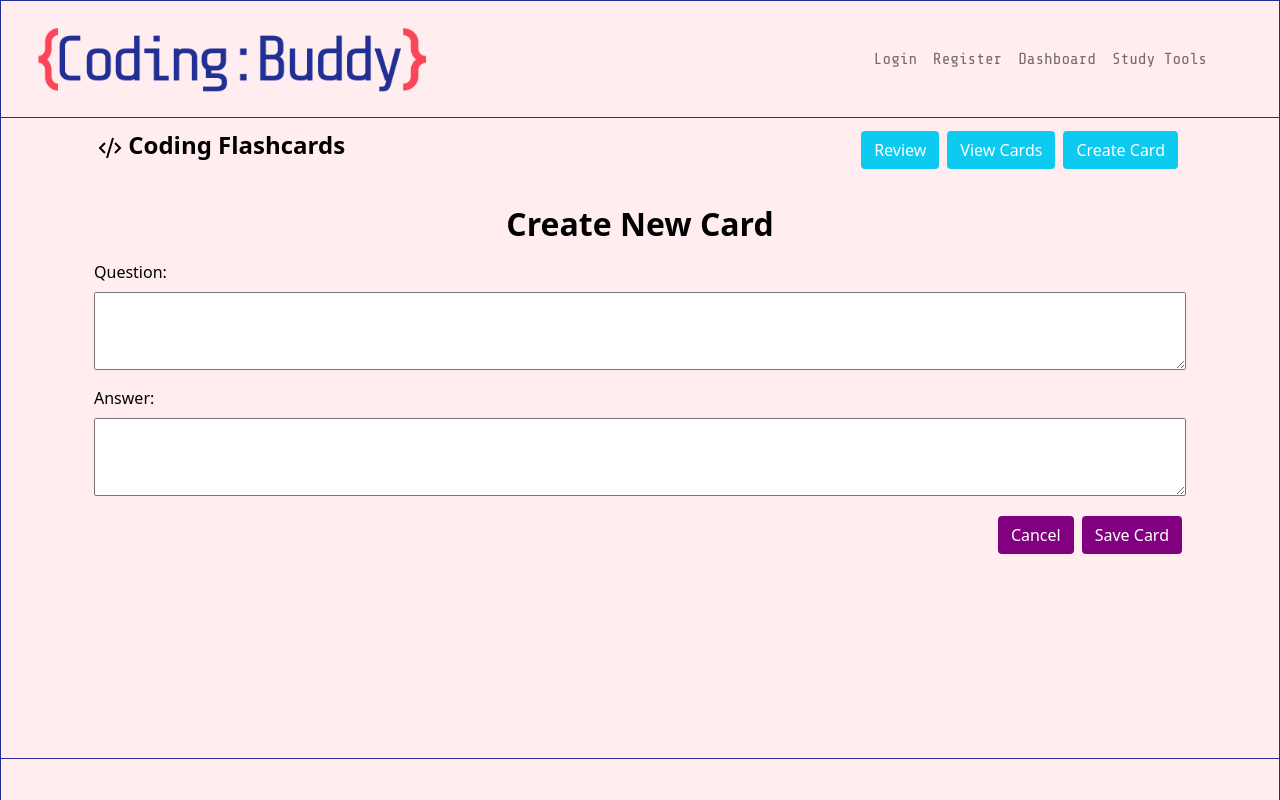
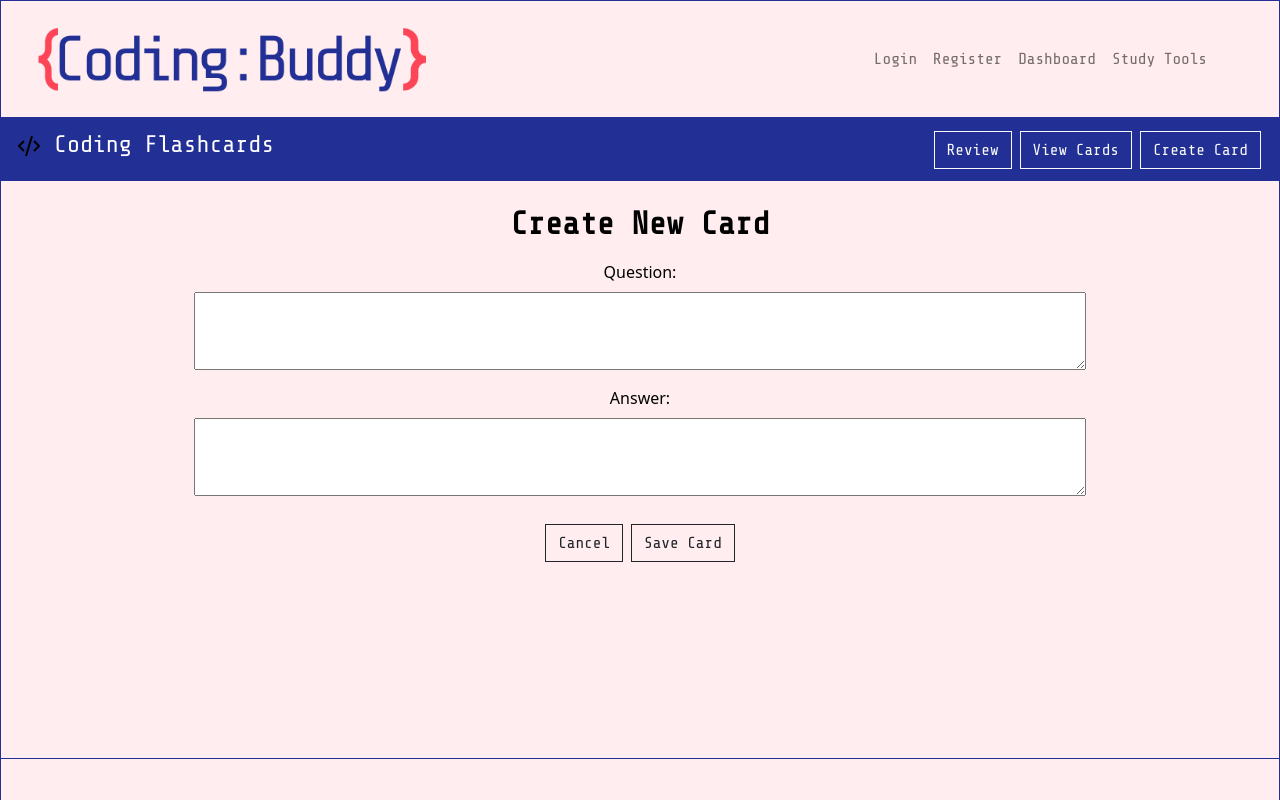
Before and after one commit to SJasonHumphrey/mern-capstone, a React (Create React App) app in the folder app/client/: page /cards in a window 1280 px wide. Shown: the top 800 px of the page. Built offline with nearby package versions, Linux system fonts and the light colour scheme.

Commit message:
flashcard styling

```diff
--- a/app/client/src/components/Cards.js
+++ b/app/client/src/components/Cards.js
@@ -81,7 +81,7 @@ export default class Cards extends Component {
     const setActiveCard = this.setActiveCard;
     const setView = this.setView;
     return (
-      <div className="container">
+      <div className="container-fluid p-0">
         <Nav setView={this.setView} view={this.state.view} setActiveCard={this.setActiveCard} />
         <ContextProvider value={{ state, setActiveCard, setView }} >
           {this.getView()}
--- a/app/client/src/components/layout/Header.js
+++ b/app/client/src/components/layout/Header.js
@@ -42,7 +42,7 @@ const Header = () => {
                 <Navbar>
                 <Nav>
                     <Nav.Item>
-                    <Nav.Link as={Link} to="/login" onClick={handleClose} className="d-flex flex-column justify-content-center align-items-center rem3 rem12-w mono-font"><img src="images/color/keyboard.png" height="50px"/>Typing Practice</Nav.Link>
+                    <Nav.Link as={Link} to="/typing-test" onClick={handleClose} className="d-flex flex-column justify-content-center align-items-center rem3 rem12-w mono-font"><img src="images/color/keyboard.png" height="50px"/>Typing Practice</Nav.Link>
                     </Nav.Item>
 
                     <Nav.Item >
@@ -52,15 +52,13 @@ const Header = () => {
                     <Nav.Item >
 
                     <Nav.Link as={Link} to="/cards" onClick={handleClose} className="d-flex flex-column justify-content-center align-items-center rem3 rem12-w mono-font"><img src="images/color/language.png" height="50px"/>Flash Cards</Nav.Link>
-
-                    <Nav.Link as={Link} to="/resources" onClick={handleClose}>Resources</Nav.Link>
-
-                    <Nav.Link as={Link} to="/login" onClick={handleClose} className="d-flex flex-column justify-content-center align-items-center rem3 rem12-w mono-font"><img src="images/color/language.png" height="50px"/>Flash Cards</Nav.Link>
-
                     </Nav.Item>
 
+                    <Nav.Link>
+                    <Nav.Link as={Link} to="/resources" onClick={handleClose}>Resources</Nav.Link>
+                    </Nav.Link>
+
                     <Nav.Item >
-                    <Nav.Link as={Link} to="/typing-test" onClick={handleClose}>Typing Test</Nav.Link>
                     <Nav.Link as={Link} to="/login" onClick={handleClose} className="d-flex flex-column justify-content-center align-items-center rem3 rem12-w mono-font"><img src="images/color/writing-code.png" height="50px"/>Quizzes</Nav.Link>
                     </Nav.Item>
 
--- a/app/client/src/components/pages/Flashcards/CreateCard.js
+++ b/app/client/src/components/pages/Flashcards/CreateCard.js
@@ -39,7 +39,7 @@ export default class CreateCard extends Component {
   render() {
     return (
       <div>
-        <h2 className="text-center font-weight-bold mb-3">Create New Card</h2>
+        <h2 className="text-center font-weight-bold mb-3 mono-font ">Create New Card</h2>
         <div className="container">
           <Form
             card={this.state}
--- a/app/client/src/components/pages/Flashcards/Form.js
+++ b/app/client/src/components/pages/Flashcards/Form.js
@@ -4,20 +4,20 @@ const Form = (props) => {
   const card = props.card;
 
   return (
-    <form onSubmit={props.submit} onReset={props.reset} className="form mx-auto">
-      <div className="d-flex flex-column">
+    <form onSubmit={props.submit} onReset={props.reset} className="form">
+      <div className="d-flex flex-column align-items-center justify-content-center">
         <label htmlFor="question">
           Question:
         </label>
-        <textarea name="question" value={card['question']} rows="3" onChange={props.change} />
+        <textarea name="question" value={card['question']} rows="3" onChange={props.change} className="flash-card-textarea" />
         <label htmlFor="answer" className="mt-3">
           Answer:
         </label>
-        <textarea name="answer" value={card['answer']} rows="3" onChange={props.change} />
+        <textarea name="answer" value={card['answer']} rows="3" onChange={props.change} className="flash-card-textarea" />
       </div>
-      <div className="d-flex justify-content-end mt-3">
-        <button type="reset" className="btn text-white m-1" style={{backgroundColor:'purple'}}>Cancel</button>
-        <button type="submit" className="btn text-white m-1" style={{backgroundColor:"purple"}}>Save Card</button>
+      <div className="d-flex justify-content-center m-4 mb-5">
+        <button type="reset" className="btn m-1 rounded-0 btn btn-outline-dark mono-font" >Cancel</button>
+        <button type="submit" className="btn m-1 rounded-0 btn btn-outline-dark mono-font ">Save Card</button>
       </div>
     </form>
   )
--- a/app/client/src/components/pages/Flashcards/Nav.js
+++ b/app/client/src/components/pages/Flashcards/Nav.js
@@ -29,15 +29,17 @@ export default function Nav(props) {
   }
 
   return (
+    <div className="bg-main flash-card-nav">
     <nav className="navbar d-flex flex-column flex-md-row justify-content-end mb-4">
       <div className="navbar-brand mr-0">
-        <h4 className="font-weight-bold cursor-pointer"><GrCode/> Coding Flashcards</h4>
+        <h4 className=" cursor-pointer mono-font"><GrCode/> Coding Flashcards</h4>
       </div>
-      <div className="ml-md-auto">
-        <button onClick={handleReviewClick} className='btn m-1 bg-info text-white'>Review</button>
-        <button onClick={() => setView('view-cards')} className='btn m-1 bg-info text-white'>View Cards</button>
-        <button onClick={() => setView('create-card')} className='btn m-1 bg-info text-white'>Create Card</button>
+      <div className="ml-md-auto mono-font">
+        <button onClick={handleReviewClick} className='btn m-1 rounded-0 btn btn-outline-light'>Review</button>
+        <button onClick={() => setView('view-cards')} className='btn m-1 rounded-0 btn btn-outline-light'>View Cards</button>
+        <button onClick={() => setView('create-card')} className='btn m-1 rounded-0 btn btn-outline-light'>Create Card</button>
       </div>
     </nav>
+    </div>
   )
 }
--- a/app/client/src/components/pages/Flashcards/ProgressBar.js
+++ b/app/client/src/components/pages/Flashcards/ProgressBar.js
@@ -2,8 +2,8 @@ import React from 'react';
 
 const ProgressBar = props => {
   return (
-    <div className="progress mb-3" style={{ height: '10px' }}>
-      <div className="progress-bar progress-bar-striped progress-bar-animated bg-info" style={{ width: props.complete + '%' }}></div>
+    <div className="progress mb-3 mx-5" style={{ height: '10px' }}>
+      <div className="progress-bar progress-bar-striped progress-bar-animated bg-secondary" style={{ width: props.complete + '%' }}></div>
     </div>
   );
 };
--- a/app/client/src/components/pages/Flashcards/ReviewCards.js
+++ b/app/client/src/components/pages/Flashcards/ReviewCards.js
@@ -50,7 +50,7 @@ const ReviewCards = () => {
 
   return (
     <div>
-      <h2 className="text-center font-weight-bold mb-3"><i className="fas fa-book-open icon"></i> Review</h2>
+      <h2 className="text-center mono-font mb-3"><i className="fas fa-book-open icon"></i> Review</h2>
       { state.cards.length === 0 ?
         <h2 className="text-center font-weight-bold pt-4">Create flash cards first!</h2>
       : <div>
--- a/app/client/src/styles/main.css
+++ b/app/client/src/styles/main.css
@@ -38,6 +38,18 @@
 .full-page-wrapper{
     width:100vw;
     height:100vh;
+}
+
+.flash-card-textarea{
+    width:80%;
+}
+.flash-card-nav{
+    width:100vw;
+}
+
+.flash-card-front{
+    width:500px;
+    height:300px;
 }
 
 
```
Also changed, not shown: 2 other files (tests, documents, lock files or other folders).
